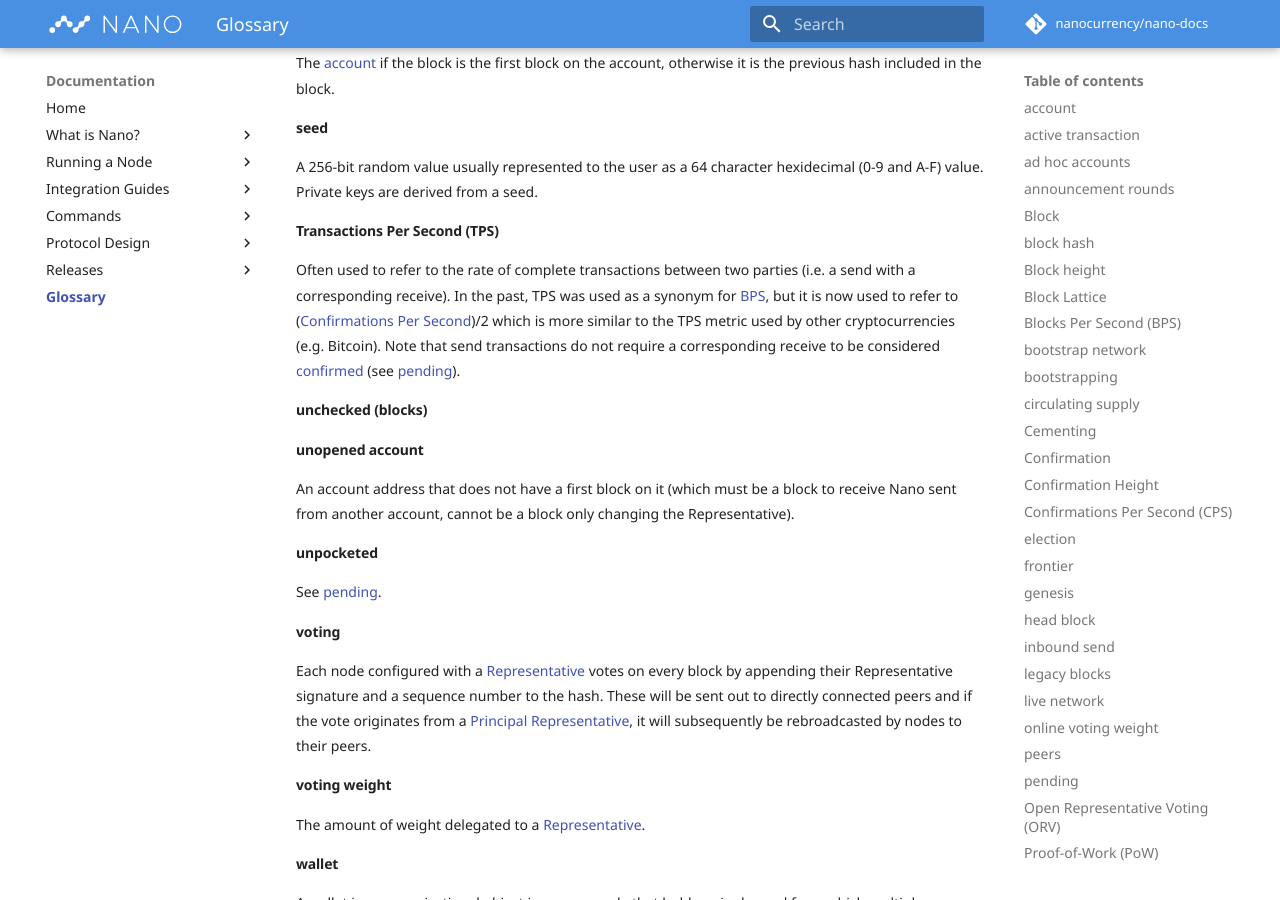
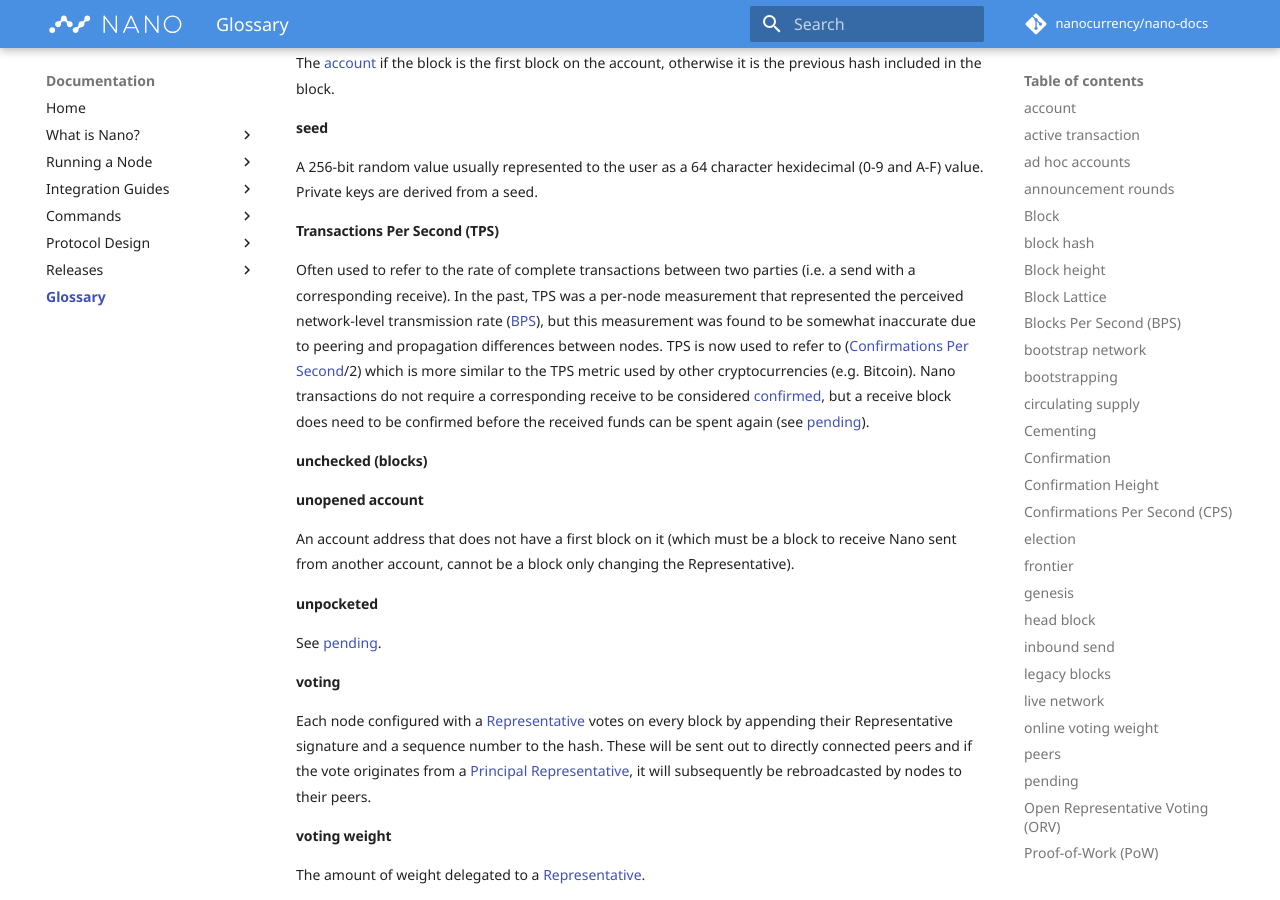
Before and after one commit to nanocurrency/nano-docs, an MkDocs documentation site: the page built from docs/glossary.md, in a window 1280 px wide and 900 px high, scrolled down 3517 px. Built offline with MkDocs 1.6.1 and Material for MkDocs 9.7.7, drawn with Linux system fonts in a browser that asks for light colours; formulas are drawn with MathJax 3; comment, search, counter and statistics services are not loaded.

Commit message:
Update glossary.md
Updating the historical TPS definition to be more accurate

```diff
--- a/docs/glossary.md
+++ b/docs/glossary.md
@@ -96,7 +96,7 @@
 A 256-bit random value usually represented to the user as a 64 character hexidecimal (0-9 and A-F) value. Private keys are derived from a seed.
 
 #### Transactions Per Second (TPS)
-Often used to refer to the rate of complete transactions between two parties (i.e. a send with a corresponding receive). In the past, TPS was used as a synonym for [BPS](#blocks-per-second-bps), but it is now used to refer to ([Confirmations Per Second](#confirmations-per-second-cps))/2 which is more similar to the TPS metric used by other cryptocurrencies (e.g. Bitcoin). Note that send transactions do not require a corresponding receive to be considered [confirmed](#confirmation) (see [pending](#pending)).
+Often used to refer to the rate of complete transactions between two parties (i.e. a send with a corresponding receive). In the past, TPS was a per-node measurement that represented the perceived network-level transmission rate ([BPS](#blocks-per-second-bps)), but this measurement was found to be somewhat inaccurate due to peering and propagation differences between nodes. TPS is now used to refer to ([Confirmations Per Second](#confirmations-per-second-cps)/2) which is more similar to the TPS metric used by other cryptocurrencies (e.g. Bitcoin). Nano transactions do not require a corresponding receive to be considered [confirmed](#confirmation), but a receive block does need to be confirmed before the received funds can be spent again (see [pending](#pending)).
 
 #### unchecked (blocks)
 
```
